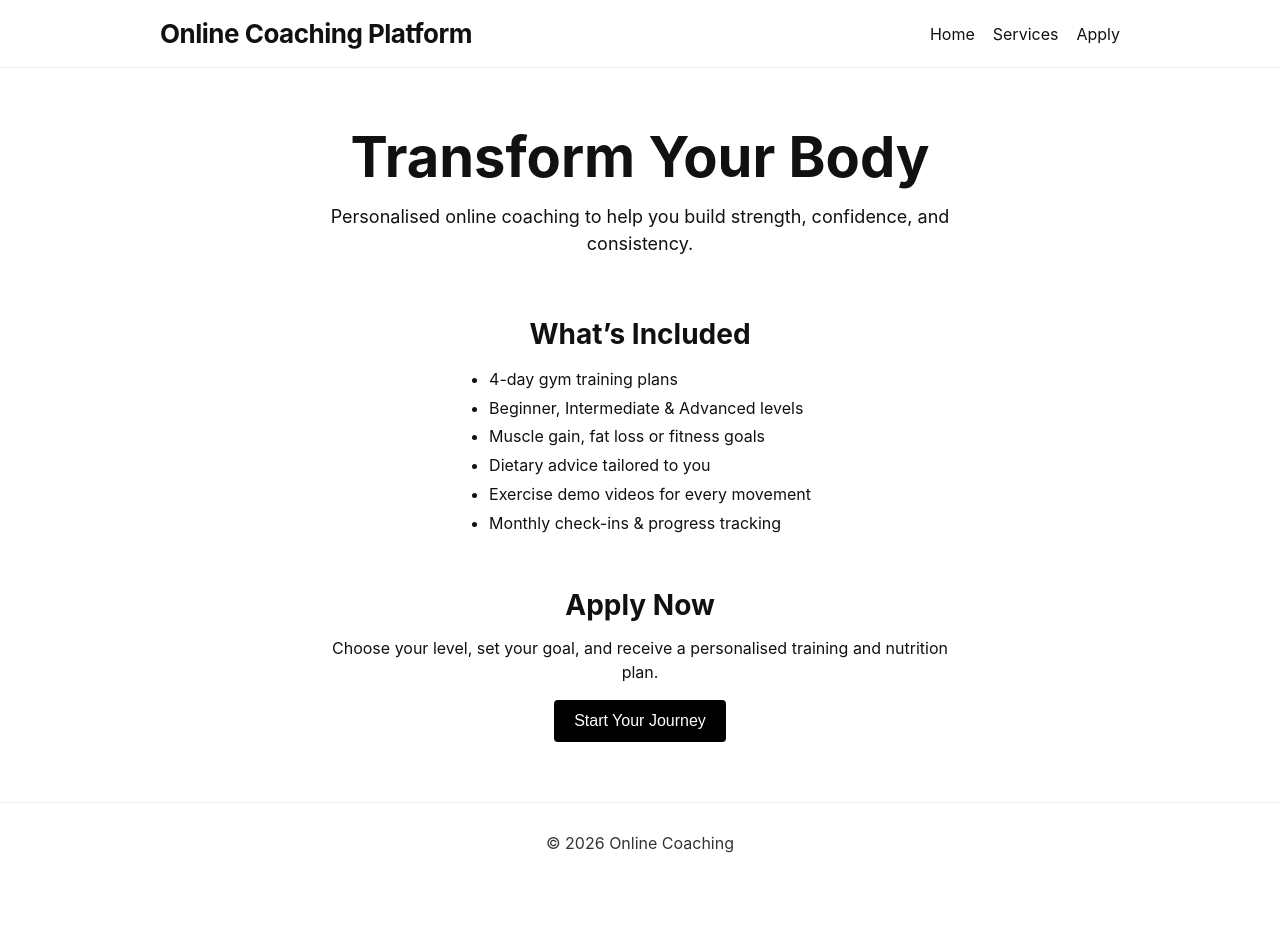
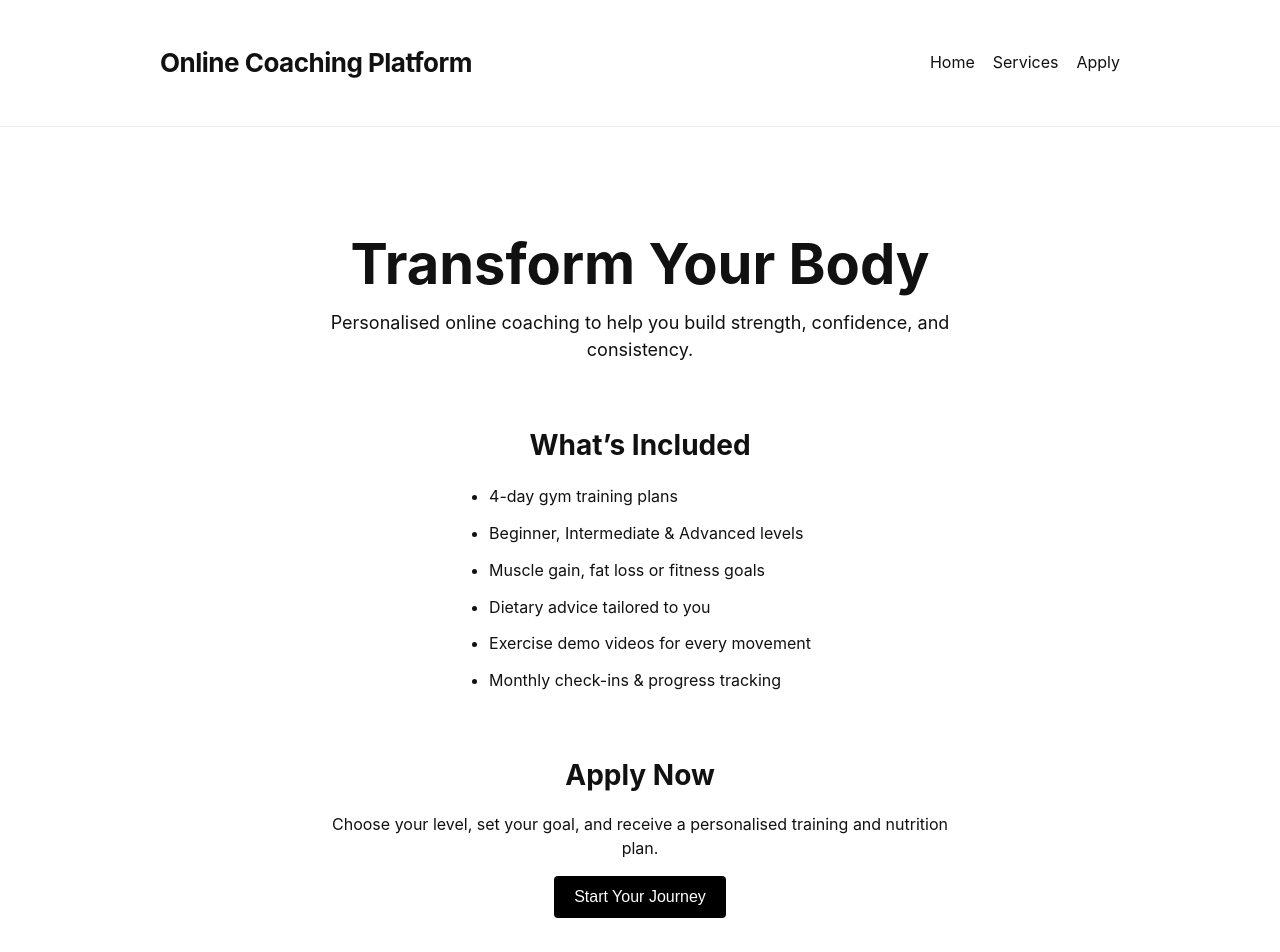
Before and after one commit to cbpumpcoaching/online-coaching-platform, a Next.js app: page / in a window 1280 px wide. Shown: the top 952 px of the page. Before the commit the page ends 883 px from the top, so only its background shows below. Built offline with nearby package versions, Linux system fonts and the light colour scheme.

Commit message:
Update globals.css

```diff
--- a/styles/globals.css
+++ b/styles/globals.css
@@ -1,38 +1,115 @@
+/* ---------- RESET ---------- */
 * {
   box-sizing: border-box;
+  margin: 0;
+  padding: 0;
 }
 
+html,
 body {
-  margin: 0;
   font-family: -apple-system, BlinkMacSystemFont, "Segoe UI",
     Roboto, Oxygen, Ubuntu, Cantarell, "Open Sans", "Helvetica Neue",
     sans-serif;
-  color: #111;
-  background: #fff;
+  background: #ffffff;
+  color: #111111;
+  line-height: 1.6;
 }
 
-h1, h2, h3 {
-  margin-top: 0;
+/* ---------- LINKS ---------- */
+a {
+  color: inherit;
+  text-decoration: none;
 }
 
-ul {
-  padding-left: 20px;
+a:hover {
+  text-decoration: underline;
 }
 
-button {
-  background: #000;
-  color: #fff;
-  border: none;
-  border-radius: 4px;
-  padding: 12px 20px;
-  font-size: 16px;
+/* ---------- LAYOUT ---------- */
+.container {
+  max-width: 900px;
+  margin: 0 auto;
+  padding: 3rem 1.5rem;
 }
 
-button:hover {
-  opacity: 0.85;
-  cursor: pointer;
+/* ---------- HEADER ---------- */
+header {
+  border-bottom: 1px solid #eaeaea;
+  padding: 1.5rem 0;
 }
 
-a {
-  color: inherit;
+.header-inner {
+  max-width: 900px;
+  margin: 0 auto;
+  padding: 0 1.5rem;
+  display: flex;
+  justify-content: space-between;
+  align-items: center;
 }
+
+.nav-links a {
+  margin-left: 1.5rem;
+  font-size: 0.95rem;
+}
+
+/* ---------- HERO ---------- */
+.hero {
+  padding: 4rem 0 3rem;
+}
+
+.hero h1 {
+  font-size: 2.75rem;
+  font-weight: 700;
+  margin-bottom: 1rem;
+}
+
+.hero p {
+  font-size: 1.1rem;
+  max-width: 600px;
+}
+
+/* ---------- SECTIONS ---------- */
+section {
+  margin-top: 3rem;
+}
+
+section h2 {
+  font-size: 1.6rem;
+  margin-bottom: 1rem;
+}
+
+/* ---------- LIST ---------- */
+ul {
+  list-style: disc;
+  margin-left: 1.5rem;
+}
+
+li {
+  margin-bottom: 0.5rem;
+}
+
+/* ---------- BUTTON ---------- */
+.button {
+  display: inline-block;
+  margin-top: 1rem;
+  background: #000000;
+  color: #ffffff;
+  padding: 0.75rem 1.5rem;
+  font-size: 0.95rem;
+  border-radius: 4px;
+  transition: opacity 0.2s ease;
+}
+
+.button:hover {
+  opacity: 0.85;
+}
+
+/* ---------- FOOTER ---------- */
+footer {
+  border-top: 1px solid #eaeaea;
+  text-align: center;
+  padding: 2rem 0;
+  margin-top: 4rem;
+  font-size: 0.9rem;
+  color: #555;
+}
```
